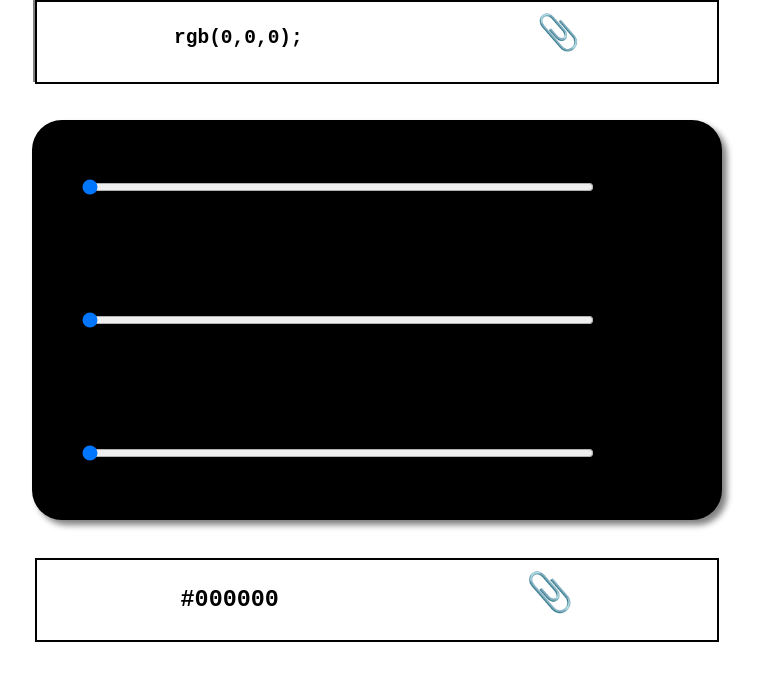
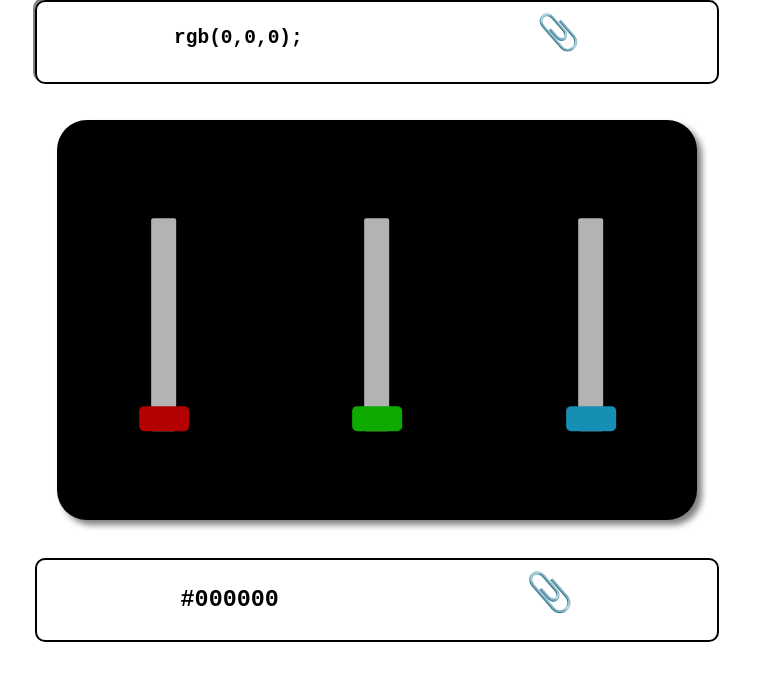
Before and after one commit to ashishk1331/Colors, a plain HTML site: page index.html in a window 1280 px wide. Shown: the whole page, without its empty margins (263-1025 px from the left). Drawn offline with Linux system fonts and the light colour scheme.

Commit message:
Modified the sliders

```diff
--- a/index.html
+++ b/index.html
@@ -7,9 +7,9 @@
 <body>
 	<h2><p><code>rgb(<code id="color-code">0,0,0</code>);</code></p> <a href="#"><abbr id="copy-the-code" title="copy the code">📎</abbr></a></h2>
 <div id="main-body">
-	<input id="red-slider" type="range" min="0" max="255" step="1" value="0">
-	<input id="green-slider" type="range" name="g" min="0" max="255" value="0">
-	<input id="blue-slider" type="range" name="b" min="0" max="255" value="0">
+	<input class="slider" id="red-slider" type="range" min="0" max="255" step="1" value="0">
+	<input class="slider" id="green-slider" type="range" name="g" min="0" max="255" value="0">
+	<input class="slider" id="blue-slider" type="range" name="b" min="0" max="255" value="0">
 
 </div>
 <div id="hex-value">
--- a/style.css
+++ b/style.css
@@ -3,7 +3,7 @@
 	padding: 0 0;
 }
 html,body{
-	width: 100%;
+	width: 50%;
 	height: 100%;
 	text-align: center;
 	outline: none;
@@ -11,21 +11,20 @@ html,body{
 div{
 	position: relative;
 	top: 40%;
-	left: 50%;
+	left: 200%;
 	transform: translate(-50%, -50%);
 	display: flex;
-	flex-direction: column;
+	flex-direction: row;
 	justify-content: space-around;
-	width: 50%;
+	width: 200%;
 	height: 50%;
 	background-color: rgb(0, 0, 0);
 	border-radius: 30px;
 	box-shadow: 5px 5px 6px gray;
-	border-left: 50px solid black;
 }
 input{
-	height: 20px;
-	width: 80%;
+	height: 5px;
+	width: 50%;
 }
 h2{
 	position: absolute;
@@ -41,6 +40,7 @@ h2{
 	display: flex;
 	flex-direction: row;
 	justify-content: space-around;
+	border-radius: 10px;
 }
 a , abbr{
 	text-decoration: none;
@@ -70,7 +70,44 @@ p{
 	border: 2px black solid;
 	background-color: white;
 	font-weight: bold;
+	border-radius: 10px;
 }
 #hex-value > a > abbr{
 	font-size: 1.1em;
 }
+#red-slider,#green-slider,#blue-slider{
+	transform: rotate(270deg)
+				translateX(-90%);
+}
+
+.slider{
+	-webkit-appearance: none;
+	appearance: none;
+	width: 100%;
+	height: 25px;
+	background-color: white;
+	opacity: 0.7;
+	outline: none;
+	-webkit-transition : .2s;
+	transition: opacity .2s;
+	border-radius: 2px;
+}
+.slider:hover{
+	opacity: 1;
+}
+.slider::-webkit-slider-thumb{
+	-webkit-appearance: none;
+	width: 25px;
+	height: 50px;
+	border-radius: 5px;
+	cursor: pointer;
+}
+#red-slider::-webkit-slider-thumb{
+	background-color: red;
+}
+#green-slider::-webkit-slider-thumb{
+	background-color: #15F300;
+}
+#blue-slider::-webkit-slider-thumb{
+	background-color: #21CAFF;
+}
```
